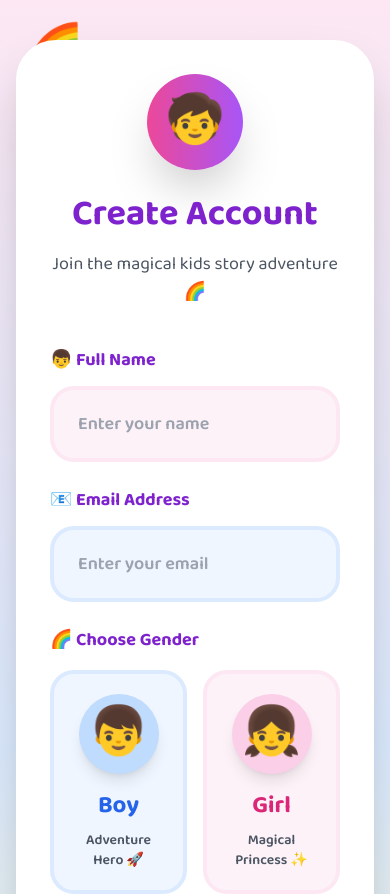
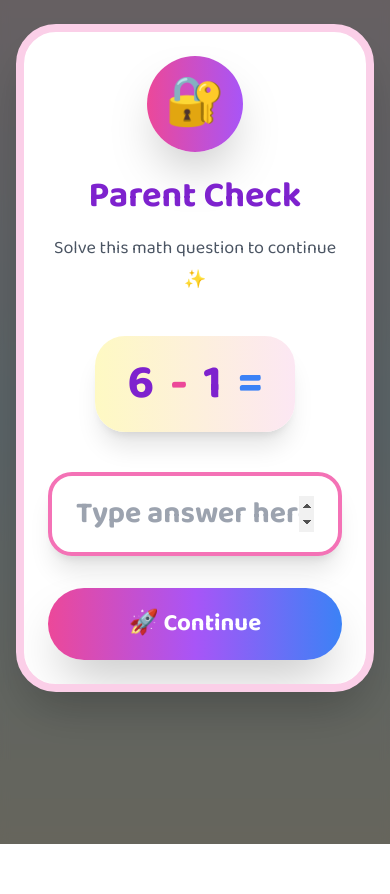
Before and after one commit to yasiru95/Kids-story-APP, a Vue app: page /register in a window 390 px wide. Shown: the top 894 px of the page. After the commit the page ends 844 px from the top, so only its background shows below. Built offline with nearby package versions, Linux system fonts and the light colour scheme.

Commit message:
login and age gate define

```diff
--- /dev/null
+++ b/src/components/Age-Gate.vue
@@ -0,0 +1,218 @@
+<template>
+  <div
+    v-if="showGate"
+  class="fixed inset-0 z-[9999] bg-black/60 backdrop-blur-sm px-4 py-6 overflow-y-auto flex items-start sm:items-center justify-center"  >
+
+    <!-- CARD -->
+    <div
+      class="w-full max-w-2xl rounded-[40px] bg-white p-6 sm:p-10 shadow-2xl border-[8px] border-pink-200 relative overflow-hidden"
+    >
+
+
+
+      <!-- TITLE -->
+      <div class="text-center">
+
+        <div
+          class="mx-auto flex h-24 w-24 items-center justify-center rounded-full bg-gradient-to-r from-pink-500 to-purple-500 text-5xl text-white shadow-2xl"
+        >
+          🔐
+        </div>
+
+        <h1
+          class="mt-6 text-4xl sm:text-5xl font-extrabold text-purple-700"
+        >
+          Parent Check
+        </h1>
+
+        <p
+          class="mt-4 text-lg sm:text-xl text-gray-600 leading-8"
+        >
+          Solve this math question to continue ✨
+        </p>
+
+      </div>
+
+      <!-- QUESTION -->
+      <div class="mt-10 text-center">
+
+        <div
+          class="inline-flex items-center gap-4 rounded-[30px] bg-gradient-to-r from-yellow-100 to-pink-100 px-8 py-6 shadow-xl"
+        >
+
+          <span class="text-5xl font-extrabold text-purple-700">
+            {{ num1 }}
+          </span>
+
+          <span class="text-5xl font-extrabold text-pink-500">
+            {{ operator }}
+          </span>
+
+          <span class="text-5xl font-extrabold text-purple-700">
+            {{ num2 }}
+          </span>
+
+          <span class="text-5xl font-extrabold text-blue-500">
+            =
+          </span>
+
+        </div>
+
+      </div>
+
+      <!-- INPUT -->
+      <div class="mt-10">
+
+        <input
+          ref="answerInput"
+          v-model="answer"
+          type="number"
+          placeholder="Type answer here..."
+          class="w-full rounded-3xl border-4 border-pink-100 bg-pink-50 px-6 py-5 text-center text-3xl font-extrabold text-purple-700 outline-none transition focus:border-pink-400 focus:bg-white focus:shadow-xl"
+        />
+
+      </div>
+
+      <!-- ERROR -->
+      <transition
+        enter-active-class="transition duration-300"
+        enter-from-class="opacity-0 scale-90"
+        enter-to-class="opacity-100 scale-100"
+        leave-active-class="transition duration-200"
+        leave-from-class="opacity-100 scale-100"
+        leave-to-class="opacity-0 scale-90"
+      >
+
+        <div
+          v-if="error"
+          class="mt-6 rounded-3xl bg-red-100 border-4 border-red-200 px-6 py-5 text-center"
+        >
+
+          <div class="text-5xl mb-3">
+            👨‍👩‍👧
+          </div>
+
+          <p
+            class="text-xl font-bold text-red-600 leading-8"
+          >
+            Oops! Wrong answer 😢
+            <br />
+            Please get your parents help ✨
+          </p>
+
+        </div>
+
+      </transition>
+
+      <!-- BUTTON -->
+      <button
+        @click="checkAnswer"
+        class="mt-8 w-full rounded-full bg-gradient-to-r from-pink-500 via-purple-500 to-blue-500 px-8 py-5 text-2xl font-extrabold text-white shadow-2xl transition hover:scale-105 cursor-pointer"
+      >
+        🚀 Continue
+      </button>
+
+    </div>
+
+  </div>
+</template>
+
+<script setup>
+import { ref, onMounted, onUnmounted } from "vue"
+//pass data from NavBar to here using route query
+
+import { useRouter, useRoute } from "vue-router"
+const route = useRoute()
+const router = useRouter()
+const isLogPage = route.query.isLogPage === "true"
+
+
+
+
+
+const showGate = ref(true)
+
+const num1 = ref(0)
+const num2 = ref(0)
+const operator = ref("+")
+const correctAnswer = ref(0)
+const answerInput = ref(null)
+
+const answer = ref("")
+const error = ref(false)
+
+const handleKeyDown = (e) => {
+  if (e.key === "Enter") {
+    checkAnswer()
+  }
+}
+
+onMounted(() => {
+  generateQuestion()
+
+  window.addEventListener("keydown", handleKeyDown)
+  // 👇 focus again after wrong answer
+    setTimeout(() => {
+      answerInput.value?.focus()
+    }, 100)
+})
+
+onUnmounted(() => {
+  window.removeEventListener("keydown", handleKeyDown)
+})
+
+/* ========================= */
+/* RANDOM QUESTION */
+/* ========================= */
+
+const generateQuestion = () => {
+  const operators = ["+", "-"]
+
+  operator.value =
+    operators[Math.floor(Math.random() * operators.length)]
+
+  num1.value = Math.floor(Math.random() * 10) + 1
+  num2.value = Math.floor(Math.random() * 10) + 1
+
+  if (operator.value === "+") {
+    correctAnswer.value = num1.value + num2.value
+  } else {
+    correctAnswer.value = num1.value - num2.value
+  }
+
+  answer.value = ""
+}
+
+/* ========================= */
+/* CHECK */
+/* ========================= */
+
+const checkAnswer = () => {
+  if (Number(answer.value) === correctAnswer.value) {
+    showGate.value = false
+    error.value = false
+
+    // 👉 NAVIGATE IF
+    if (isLogPage===true) {
+    console.log("Is Login Page....: " + isLogPage)
+      router.push("/parent-login")
+    } else {
+      router.push("/parent-register")
+    }
+  } else {
+    error.value = true
+    generateQuestion()
+
+    // 👇 focus again after wrong answer
+    setTimeout(() => {
+      answerInput.value?.focus()
+    }, 100)
+  }
+}
+
+/* ========================= */
+/* INIT */
+/* ========================= */
+
+
+</script>
--- a/src/components/NavBar.vue
+++ b/src/components/NavBar.vue
@@ -38,7 +38,7 @@
       >
 
         <!-- LOGGED IN -->
-        <template v-if="isLoggedIn">
+        <template v-if="global.isLoggedIn">
 
           <router-link
             to="/"
@@ -55,7 +55,7 @@
           </router-link>
 
           <button
-            @click="logout"
+            @click="global.logout()"
             class="bg-gradient-to-r from-pink-500 to-purple-500 text-white px-5 lg:px-6 py-2.5 rounded-full text-sm lg:text-base font-bold shadow-xl hover:scale-105 transition cursor-pointer"
           >
             Logout
@@ -67,15 +67,15 @@
         <template v-else>
 
           <router-link
-            to="/login"
+            :to="{ path: '/login', query: { isLogPage: 'true' } }"
             class="px-4 py-2 rounded-full text-sm lg:text-base font-bold text-purple-700 hover:bg-pink-100 hover:text-pink-600 transition cursor-pointer"
           >
             Login
           </router-link>
 
           <router-link
-            to="/register"
-            class="bg-gradient-to-r from-pink-500 to-purple-500 text-white px-5 lg:px-6 py-2.5 rounded-full text-sm lg:text-base font-bold shadow-xl hover:scale-105 transition cursor-pointer"
+          :to="{ path: '/register', query: { isLogPage: 'false' } }"
+          class="bg-gradient-to-r from-pink-500 to-purple-500 text-white px-5 lg:px-6 py-2.5 rounded-full text-sm lg:text-base font-bold shadow-xl hover:scale-105 transition cursor-pointer"
           >
             Register
           </router-link>
@@ -86,7 +86,7 @@
 
       <!-- MOBILE BUTTON -->
       <button
-        @click="mobileMenu = !mobileMenu"
+        @click="global.mobileMenu = !global.mobileMenu"
         class="md:hidden flex h-11 w-11 items-center justify-center rounded-xl bg-purple-100 text-2xl text-purple-700 shadow-lg cursor-pointer"
       >
         ☰
@@ -112,7 +112,7 @@
         <div class="flex flex-col gap-3">
 
           <!-- LOGGED IN -->
-          <template v-if="isLoggedIn">
+          <template v-if="global.isLoggedIn">
 
             <router-link
               to="/"
@@ -129,7 +129,7 @@
             </router-link>
 
             <button
-              @click="logout"
+              @click="global.logout()"
               class="rounded-2xl bg-gradient-to-r from-pink-500 to-purple-500 px-5 py-4 text-lg font-bold text-white shadow-xl"
             >
               Logout
@@ -141,14 +141,15 @@
           <template v-else>
 
             <router-link
-              to="/login"
+              :to="{ path: '/login', query: { isLogPage: 'true' } }"
               class="rounded-2xl bg-pink-50 px-5 py-4 text-lg font-bold text-pink-600 hover:bg-pink-100 transition"
             >
               Login
             </router-link>
 
             <router-link
-              to="/register"
+
+              :to="{ path: '/register', query: { isLogPage: 'false' } }"
               class="rounded-2xl bg-gradient-to-r from-pink-500 to-purple-500 px-5 py-4 text-lg font-bold text-white shadow-xl"
             >
               Register
@@ -167,25 +168,21 @@
 
 <script setup>
 import { ref } from "vue"
+import { globalStore } from "../pinaGlobal/global"
+const global = globalStore()
 
 /* ========================= */
 /* LOGIN STATE */
 /* ========================= */
 
-const isLoggedIn = ref(false)
-
 /* ========================= */
 /* MOBILE MENU */
 /* ========================= */
 
-const mobileMenu = ref(false)
 
 /* ========================= */
 /* LOGOUT */
 /* ========================= */
 
-const logout = () => {
-  isLoggedIn.value = false
-  mobileMenu.value = false
-}
+
 </script>
--- a/src/main.js
+++ b/src/main.js
@@ -1,6 +1,8 @@
 import { createApp } from "vue"
 import App from "./App.vue"
 import router from "./router"
+import { createPinia } from "pinia"
 import "./style.css"
 
-createApp(App).use(router).mount("#app")
+
+createApp(App).use(router).use(createPinia()).mount("#app")
--- /dev/null
+++ b/src/pinaGlobal/global.js
@@ -0,0 +1,32 @@
+import { defineStore } from "pinia"
+import { ref } from "vue"
+import router from "../router"
+
+export const globalStore = defineStore("appStore", () => {
+  // 🌍 GLOBAL STATE
+  const isLoggedIn = ref(false)
+  const mobileMenu = ref(false)
+
+
+  // 🔐 LOGIN
+  const login = () => {
+    alert("Logged in successfully!")
+    isLoggedIn.value = true
+    router.push("/")
+  }
+
+  // 🚪 LOGOUT
+  const logout = () => {
+    isLoggedIn.value = false
+    mobileMenu.value = false
+    router.push("/")
+
+  }
+
+  return {
+    isLoggedIn,
+    mobileMenu,
+    login,
+    logout,
+  }
+})
```
Also changed, not shown: src/router/index.js (+13 -2 lines), src/views/Login.vue (+9 -2 lines).
